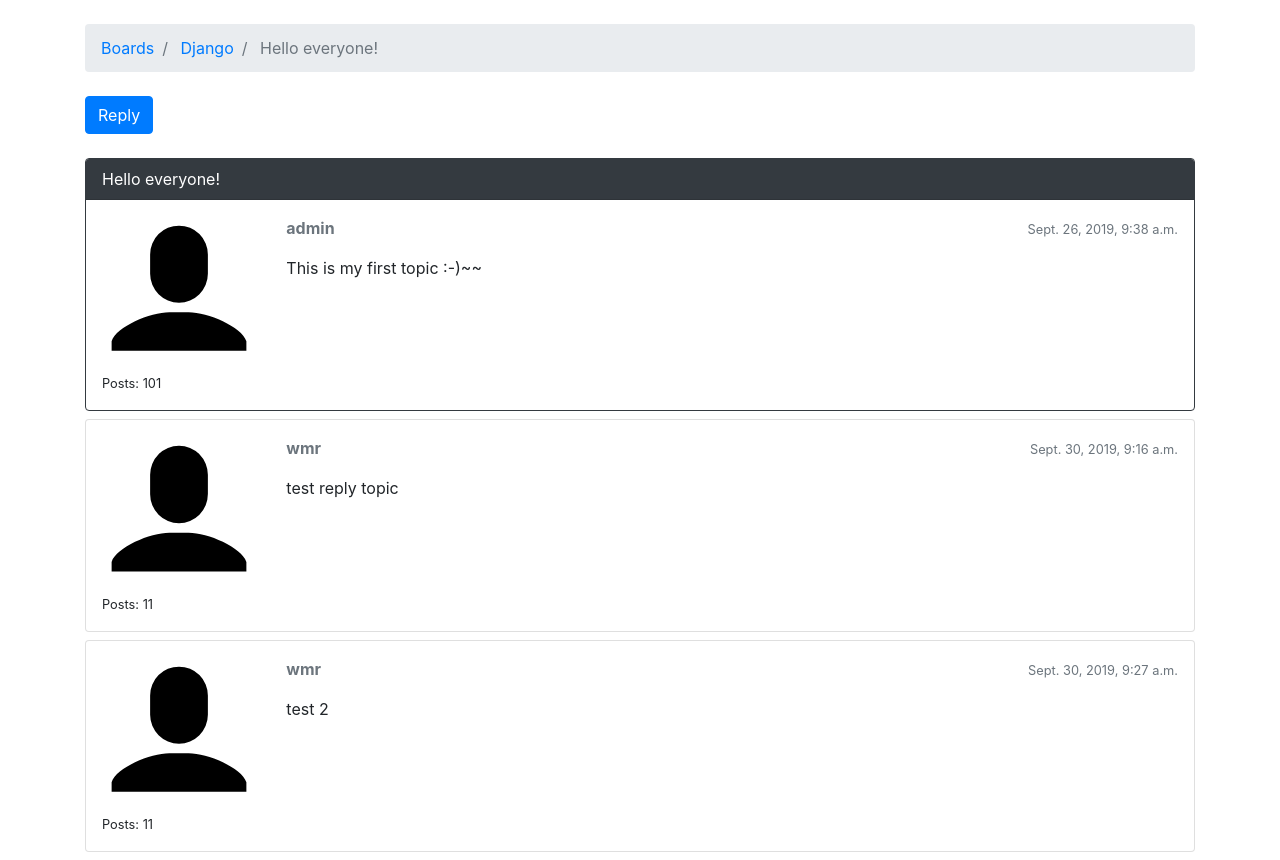
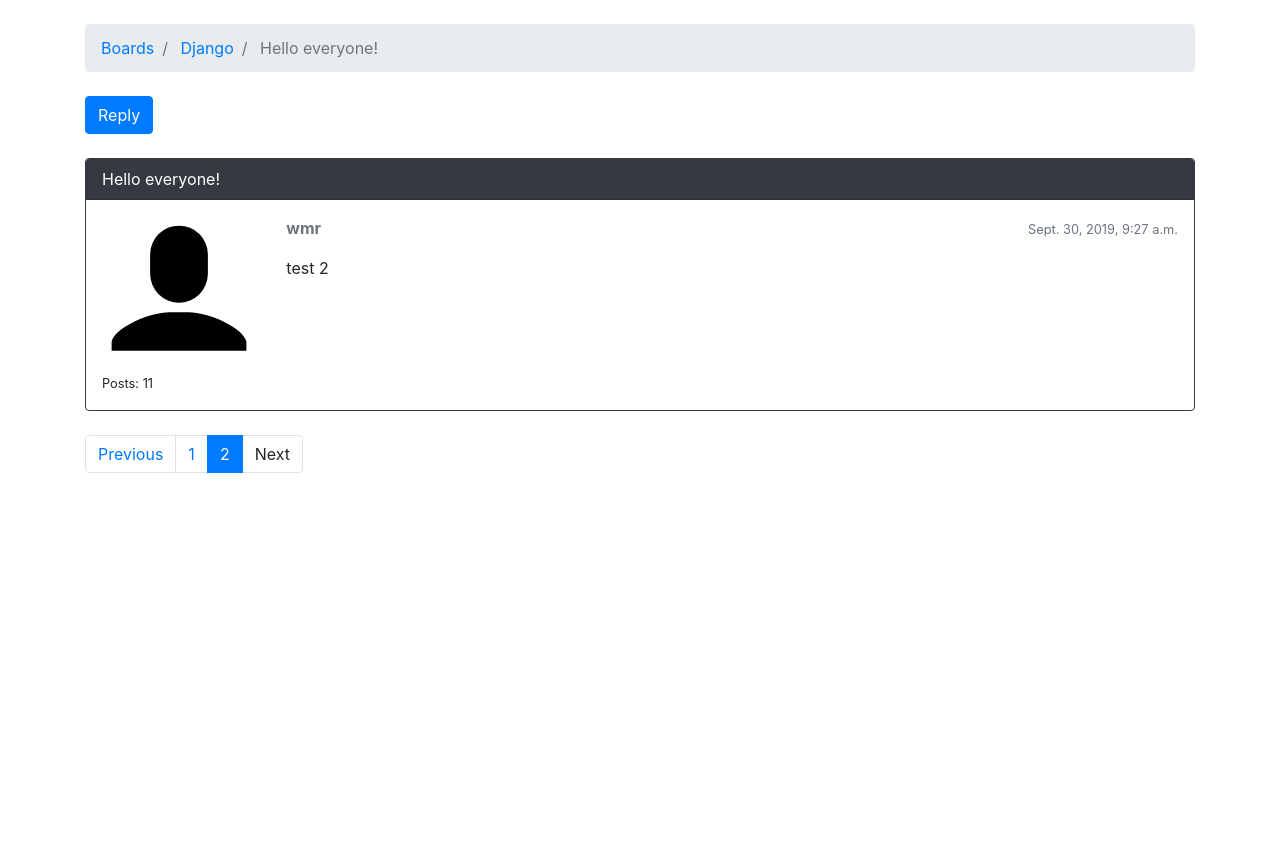
Before and after one commit to MingruiWang2017/DjangoProject, a Django app: page /board/1/topics/1/?page=2 in a window 1280 px wide. Shown: the part 56-916 px from the top of the page. After the commit the page ends 529 px from the top, so only its background shows below. Run offline with Django 3.2, Linux system fonts and the light colour scheme; data comes from the database, SQL or seed files in the repository; both versions use the stored data as it was after the commit; some libraries are stand-ins or nearby versions.

Commit message:
提取分页组件，并引入到对应需要分页的页面

```diff
--- a/boards/views.py
+++ b/boards/views.py
@@ -92,6 +92,23 @@ def topic_posts(request, pk, topic_pk):
     topic.save()
     return render(request, 'topic_posts.html', {'topic': topic})
 
+class PostListView(ListView):
+    model = Post
+    context_object_name = 'posts'
+    template_name = 'topic_posts.html'
+    paginate_by = 2
+
+    def get_context_data(self, **kwargs):
+        self.topic.views += 1
+        self.topic.save()
+        kwargs['topic'] = self.topic
+        return super().get_context_data(**kwargs)
+
+    def get_queryset(self):
+        self.topic = get_object_or_404(Topic, board__pk=self.kwargs.get('pk'), pk=self.kwargs.get('topic_pk'))
+        queryset = self.topic.posts.order_by('created_at')
+        return queryset
+
 
 @login_required
 def reply_topic(request, pk, topic_pk):
--- a/myproject/urls.py
+++ b/myproject/urls.py
@@ -27,6 +27,8 @@ urlpatterns = [
     url(r'^admin/', admin.site.urls),
     # url(r'^board/(?P<pk>\d+)/$', views.board_topics, name='board_topics'),
     url(r'^board/(?P<pk>\d+)/$', views.TopicListView.as_view(), name='board_topics'),
+    # url(r'^board/(?P<pk>\d+)/topics/(?P<topic_pk>\d+)/$', views.board_topics, name='topic_posts'),
+    url(r'^board/(?P<pk>\d+)/topics/(?P<topic_pk>\d+)/$', views.PostListView.as_view(), name='topic_posts'),
     url(r'^board/(?P<pk>\d+)/new/$', views.new_topic, name='new_topic'),
 
     url(r'^signup/$', accounts_views.signup, name='signup'),
--- /dev/null
+++ b/templates/include/pagination.html
@@ -0,0 +1,40 @@
+{% if is_paginated %}
+<nav aria-label="Topics pagination" class="mb-4">
+    <ul class="pagination">
+        {% if page_obj.has_previous %}
+        <li class="page-item">
+            <a class="page-link" href="?page={{ page_obj.previous_page_number }}">Previous</a>
+        </li>
+        {% else %}
+        <li class="page-item">
+            <a class="page-link disabled">Previous</a>
+        </li>
+        {% endif %}
+
+        {% for page_num in paginator.page_range %}
+        {% if page_obj.number == page_num %}
+        <li class="page-item active">
+            <span class="page-link">
+                {{ page_num }}
+                <span class="sr-only">(current)</span>
+            </span>
+        </li>
+        {% else %}
+        <li class="page-item">
+            <a class="page-link" href="?page={{ page_num }}">{{ page_num }}</a>
+        </li>
+        {% endif %}
+        {% endfor %}
+
+        {% if page_obj.has_next %}
+        <li class="page-item">
+            <a class="page-link" href="?page={{ page_obj.next_page_number }}">Next</a>
+        </li>
+        {% else %}
+        <li class="page-item">
+            <a class="page-link disabled">Next</a>
+        </li>
+        {% endif %}
+    </ul>
+</nav>
+{% endif %}
--- a/templates/topic_posts.html
+++ b/templates/topic_posts.html
@@ -17,11 +17,13 @@
 {% endblock %}
 
 {% block content %}
+
 <div class="mb-4">
     <a href="{% url 'reply_topic' topic.board.pk topic.pk %}" class="btn btn-primary" role="button">Reply</a>
 </div>
-{% for post in topic.posts.all %}
-<div class="card mb-2 {% if forloop.first %} border-dark {% endif %}">
+
+{% for post in posts %}
+<div class="card {% if forloop.last %} mb-4 {% else %} mb-2 {% endif %} {% if forloop.first %} border-dark {% endif %}">
     <!--让第一条回复在页面上更突出-->
     {% if forloop.first %}
     <div class="card-header text-white bg-dark py-2 px-3">{{ topic.subject }}</div>
@@ -54,4 +56,7 @@
     </div>
 </div>
 {% endfor %}
+
+{% include 'include/pagination.html' %}
+
 {% endblock %}
```
Also changed, not shown: boards/tests/test_view_topic_posts.py (+3 -2 lines), templates/topics.html (+1 -40 lines), db.sqlite3.
